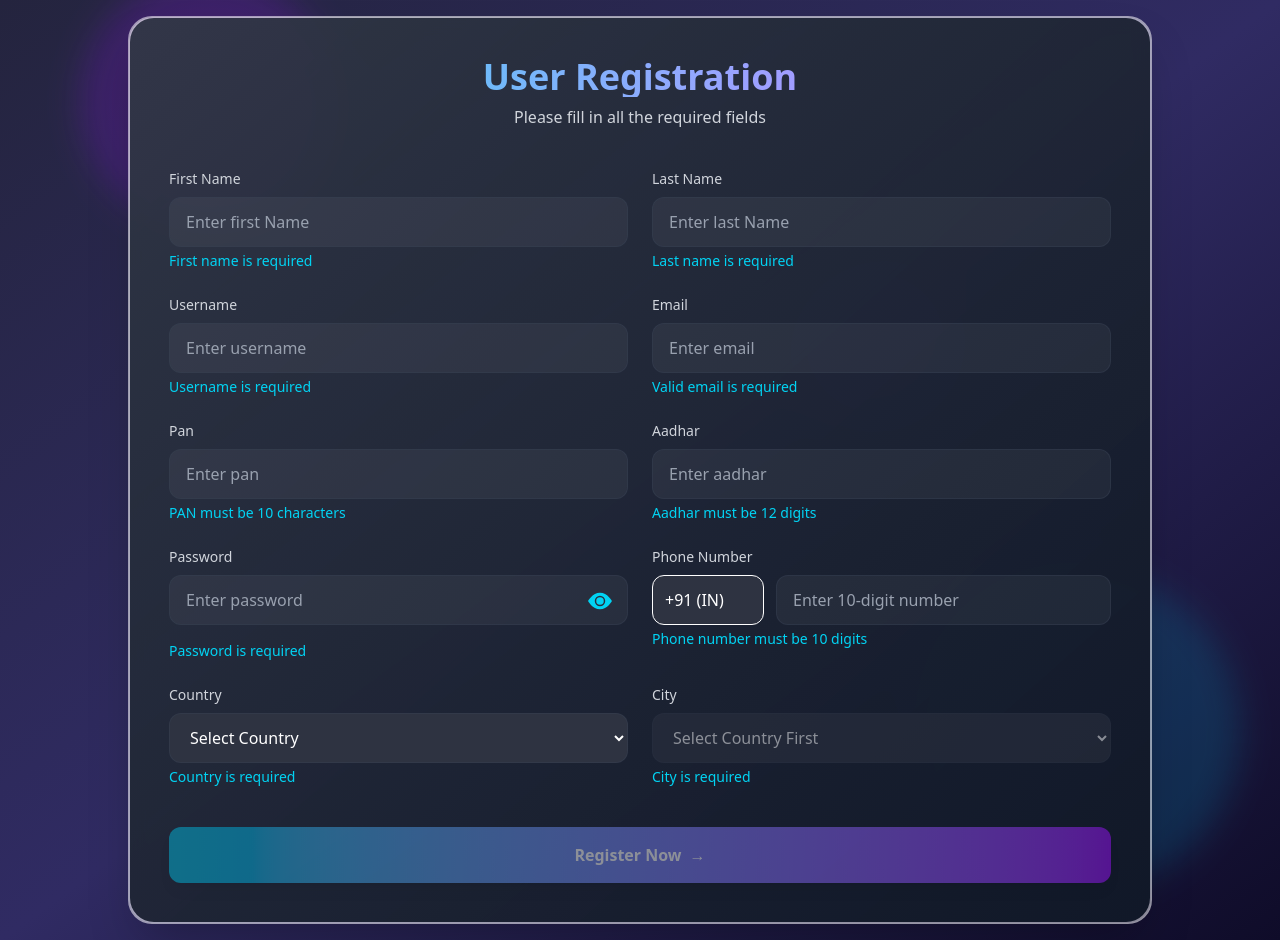
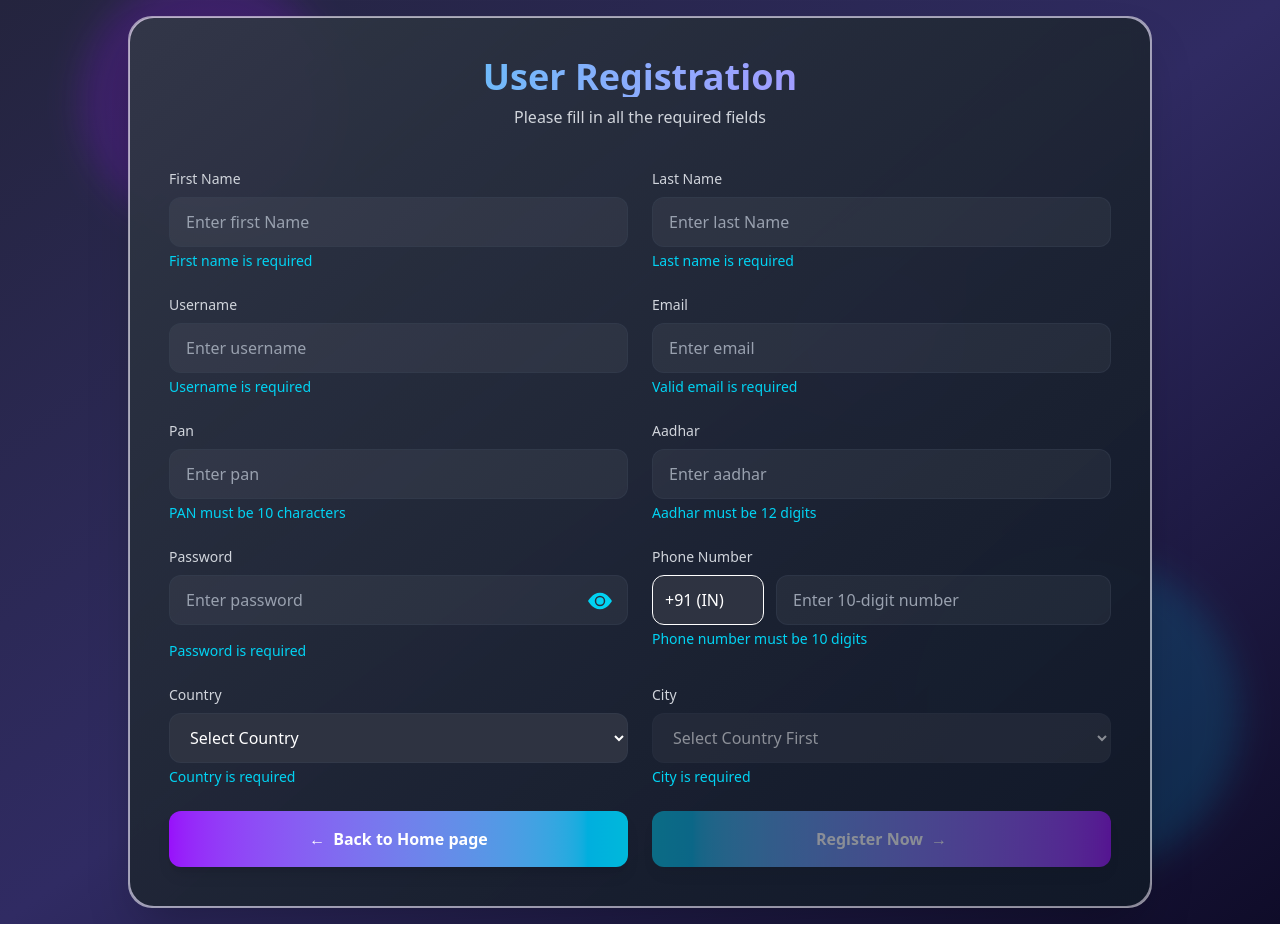
Before and after one commit to Roshansuthar1105/CSI-Form-Validation, a React (Vite) app: page /form in a window 1280 px wide. Built offline with nearby package versions, Linux system fonts and the light colour scheme.

Commit message:
style change

```diff
--- a/src/pages/FormPage.jsx
+++ b/src/pages/FormPage.jsx
@@ -205,7 +205,14 @@ export default function FormPage() {
             </div>
 
             {/* Submit button */}
-            <div className="md:col-span-2 mt-4">
+              <a
+                className="w-full px-6 py-4 text-center bg-gradient-to-r to-cyan-500 from-purple-600 hover:from-cyan-600 hover:to-purple-700 rounded-xl text-white font-semibold shadow-lg hover:shadow-cyan-500/20 transition-all duration-300 transform hover:-translate-y-1 disabled:opacity-50 disabled:transform-none disabled:cursor-not-allowed"
+                href='/'
+              >
+                <span className="mr-2">←</span>
+                Back to Home page
+              </a>
+            {/* <div className=" group flex flex-row align-baseline justify-center w-full bg-red-200 "> */}
               <button
                 type="submit"
                 disabled={Object.keys(errors).length > 0}
@@ -214,7 +221,7 @@ export default function FormPage() {
                 Register Now
                 <span className="ml-2">→</span>
               </button>
-            </div>
+            {/* </div> */}
           </form>
         </div>
       </div>
```
